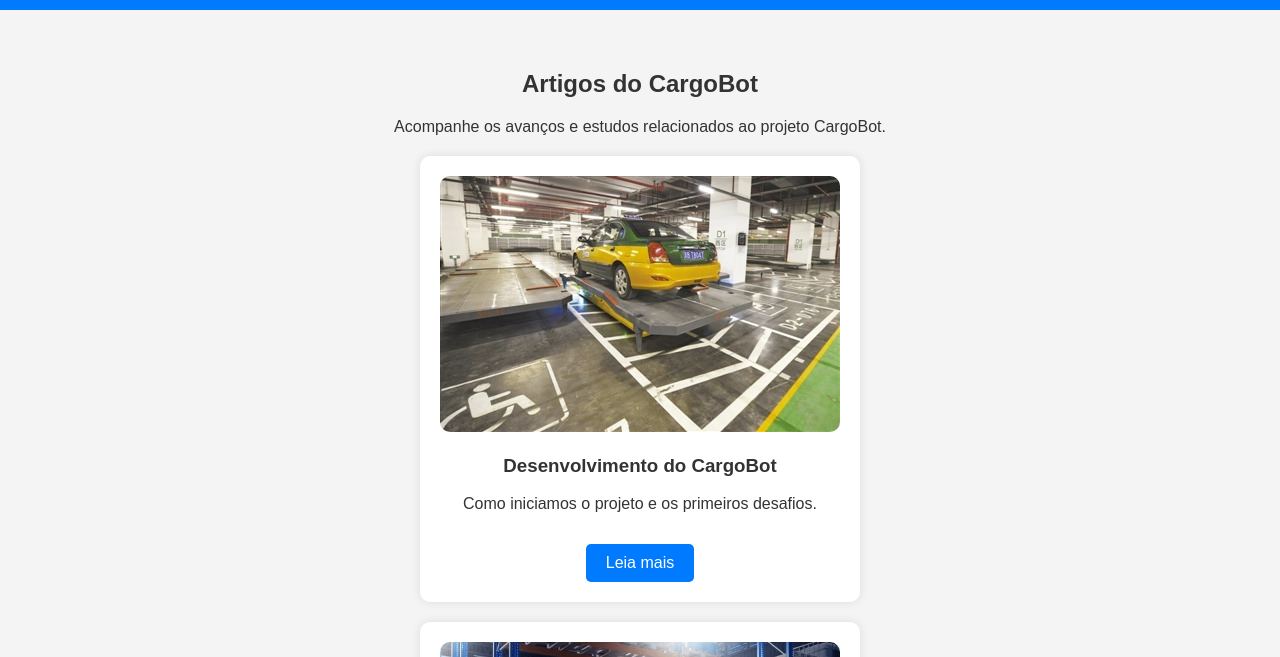
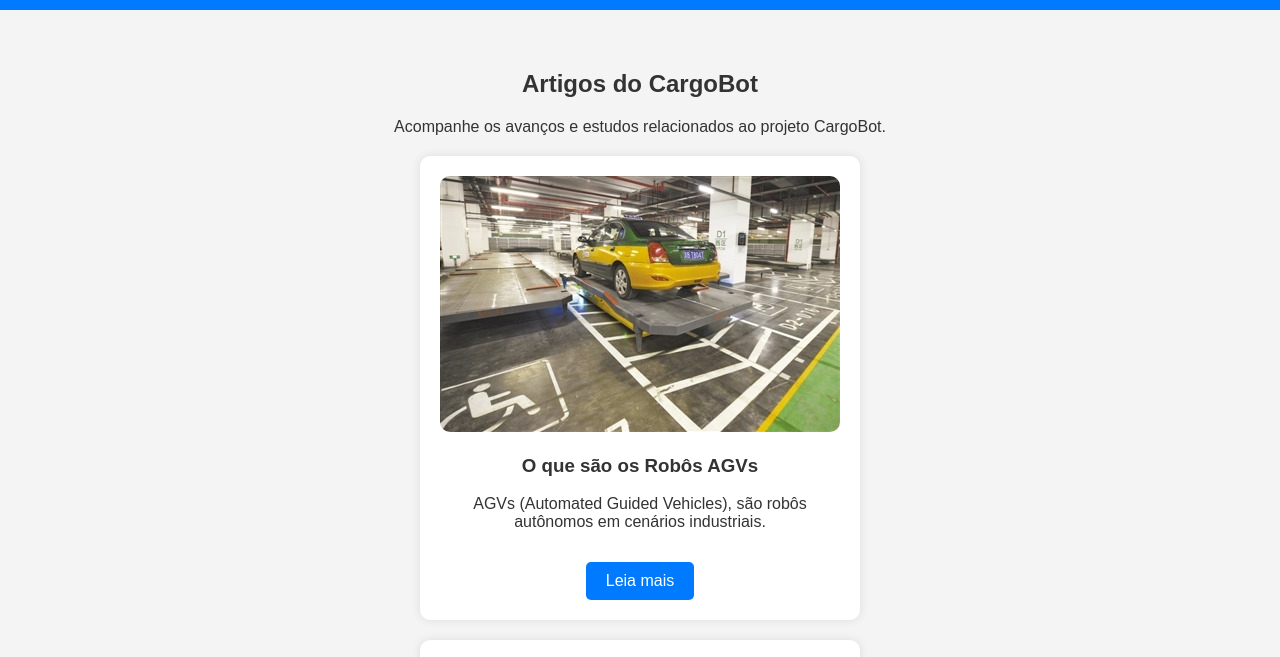
Before and after one commit to ICE3BR/CargoBot, a plain HTML site: page docs/artigos.html in a window 1280 px wide. Shown: the part 73-730 px from the top of the page. Drawn offline with Linux system fonts and the light colour scheme.

Commit message:
Update artigos.html
add artigo 1

```diff
--- a/docs/artigos.html
+++ b/docs/artigos.html
@@ -23,8 +23,8 @@
 
         <div class="artigo-card">
             <img src="assets/images/artigo1.jpg" alt="Artigo 1">
-            <h3>Desenvolvimento do CargoBot</h3>
-            <p>Como iniciamos o projeto e os primeiros desafios.</p>
+            <h3>O que são os Robôs AGVs</h3>
+            <p>AGVs (Automated Guided Vehicles), são robôs autônomos em cenários industriais.</p>
             <a href="artigos/artigo1.html" class="btn">Leia mais</a>
         </div>
 
```
